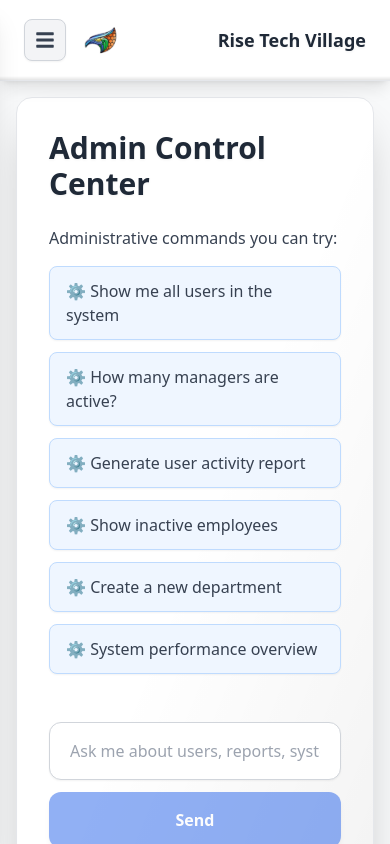
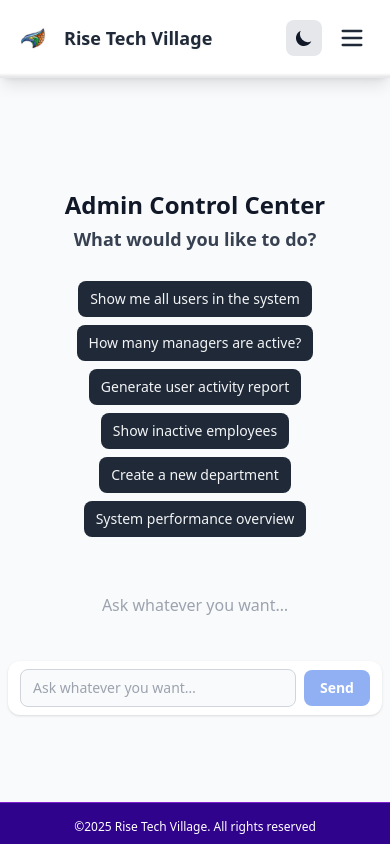
Before and after one commit to rovidudesh/Rise_Employee_Management_System, a Next.js app in the folder app/templates/frontend/: page /admin in a window 390 px wide. Shown: the top 844 px of the page. Built offline with nearby package versions, Linux system fonts and the light colour scheme.

Commit message:
admin ui modified

```diff
--- a/app/templates/frontend/app/admin/page.tsx
+++ b/app/templates/frontend/app/admin/page.tsx
@@ -2,7 +2,6 @@
 import React, { useState } from "react";
 import Header from "../components/admin/Header";
 import Footer from "../components/Footer";
-import SideNavigation from "../components/admin/SideNav";
 import RegisterUserForm from "../components/admin/RegisterForm";
 import Chatbot from "../components/admin/Chatbot";
 import ManageUsersTable from "../components/admin/ManageUsersTable";
@@ -10,9 +9,6 @@ import ProfileDashboard from "../components/admin/ProfileDashboard";
 
 const Page = () => {
   const [activeComponent, setActiveComponent] = useState("chatbot");
-  const [isSidebarOpen, setIsSidebarOpen] = useState(false);
-
-  const toggleSidebar = () => setIsSidebarOpen((prev) => !prev);
 
   const renderContent = () => {
     switch (activeComponent) {
@@ -30,23 +26,16 @@ const Page = () => {
   };
 
   return (
-    <div className="flex flex-col min-h-screen bg-gray-100 dark:bg-slate-900 transition-colors duration-300">
-      <Header onMenuClick={toggleSidebar} showMenuButton={true} />
+    <div className="flex flex-col min-h-screen bg-gray-50 dark:bg-slate-800 transition-colors duration-300">
+      <Header
+        activeComponent={activeComponent}
+        setActiveComponent={setActiveComponent}
+      />
 
       {/* Main Content Area */}
-      <main className="flex-grow flex p-4 gap-6 bg-gray-50 dark:bg-slate-800 transition-colors duration-300">
-        {/* Sidebar with required props */}
-        <SideNavigation
-          activeComponent={activeComponent}
-          setActiveComponent={setActiveComponent}
-          isOpen={isSidebarOpen}
-          onToggle={toggleSidebar}
-        />
-
+      <main className="flex-grow flex bg-gray-50 dark:bg-slate-800 transition-colors duration-300">
         {/* Dynamic Content */}
-        <div className="flex-1 flex justify-center">
-          <div className="w-full">{renderContent()}</div>
-        </div>
+        <div className="flex-1 flex flex-col">{renderContent()}</div>
       </main>
 
       <Footer />
--- a/app/templates/frontend/app/components/admin/Chatbot.tsx
+++ b/app/templates/frontend/app/components/admin/Chatbot.tsx
@@ -84,51 +84,53 @@ const Chatbot = () => {
     setMessages([]);
   };
 
+  // Check if at least one user message has been sent
+  const hasUserMessage = messages.some((msg) => msg.type === "user");
+
+  // Expanded container class for full width, matching employee chatbot
+  const containerClass =
+    "flex flex-col items-center justify-center w-full h-full min-h-[calc(100vh-64px-56px)] px-2 py-4 bg-gray-50 dark:bg-slate-900 transition-colors duration-300" +
+    (hasUserMessage ? " pb-28" : "");
+
   return (
-    <div className="w-full max-w-6xl mx-auto font-inter">
-      <div className="flex justify-center">
-        <div className="w-full max-w-4xl bg-white dark:bg-slate-800 p-8 sm:p-10 md:p-12 rounded-2xl shadow-2xl dark:shadow-2xl dark:shadow-black/50 border border-gray-200 dark:border-gray-700 transition-all duration-300 relative">
-          {/* Enhanced shadow overlay for better depth */}
-          <div className="absolute inset-0 bg-gradient-to-br from-transparent via-transparent to-black/5 dark:to-white/5 rounded-2xl pointer-events-none"></div>
-
-          <div className="relative z-10">
-            <div className="flex justify-between items-center mb-6">
-              <h2 className="text-3xl sm:text-4xl font-bold text-gray-800 dark:text-gray-200 drop-shadow-sm transition-colors duration-300">
+    <div className={containerClass}>
+      <div className="w-full max-w-2xl flex flex-col flex-1 justify-center">
+        {/* Header */}
+        <div className="mb-6 mt-6 text-center">
+          <h1 className="text-2xl sm:text-3xl font-bold text-gray-900 dark:text-white mb-1">
             Admin Control Center
+          </h1>
+          <h2 className="text-lg sm:text-xl font-semibold text-gray-700 dark:text-gray-300 mb-1">
+            What would you like to do?
           </h2>
-              {messages.length > 0 && (
-                <button
-                  onClick={clearChat}
-                  className="px-4 py-2 text-sm bg-gray-100 dark:bg-slate-700 text-gray-600 dark:text-gray-300 rounded-lg hover:bg-gray-200 dark:hover:bg-slate-600 transition-colors duration-200 shadow-sm hover:shadow-md"
-                >
-                  Clear Chat
-                </button>
-              )}
         </div>
-
         {/* Suggested Prompts */}
         {messages.length === 0 && (
-              <div className="mb-6">
-                <p className="text-base font-medium text-gray-700 dark:text-gray-300 mb-4 transition-colors duration-300">
-                  Administrative commands you can try:
-                </p>
-                <div className="grid grid-cols-1 sm:grid-cols-2 gap-3">
+          <div className="flex flex-wrap justify-center gap-2 mb-6">
             {suggestedPrompts.map((prompt, index) => (
               <button
                 key={index}
                 onClick={() => handlePromptClick(prompt)}
                 disabled={isLoading}
-                      className="w-full text-left px-4 py-3 bg-blue-50 dark:bg-blue-900/20 border border-blue-200 dark:border-blue-800 rounded-lg hover:bg-blue-100 dark:hover:bg-blue-900/30 transition-all duration-200 text-base text-gray-700 dark:text-gray-300 disabled:opacity-50 disabled:cursor-not-allowed shadow-sm hover:shadow-md transform hover:-translate-y-0.5"
+                className="px-3 py-2 bg-gray-800 dark:bg-gray-900 text-gray-100 dark:text-gray-200 rounded-lg shadow-none hover:bg-gray-700 dark:hover:bg-gray-800 text-sm font-medium transition-all duration-200 disabled:opacity-50 disabled:cursor-not-allowed"
+                // removed border and shadow
               >
-                      ⚙️ {prompt}
+                {prompt}
               </button>
             ))}
           </div>
+        )}
+        {/* Chat Area - ChatGPT-like bubbles */}
+        <div
+          className={`flex flex-col w-full rounded-xl px-3 py-4 mb-3 gap-2 ${
+            hasUserMessage ? "mb-32" : ""
+          }`}
+        >
+          {messages.length === 0 && (
+            <div className="text-center text-gray-400 dark:text-gray-500 mt-4">
+              <span>Ask whatever you want…</span>
             </div>
           )}
-
-            {/* Chat Messages */}
-            <div className="flex flex-col gap-4 mb-6 max-h-[500px] overflow-y-auto pr-2">
           {messages.map((msg, i) => (
             <div
               key={i}
@@ -137,80 +139,106 @@ const Chatbot = () => {
               }`}
             >
               <div
-                    className={`px-5 py-3 rounded-2xl shadow-sm text-base max-w-[75%] transition-all duration-200 ${
+                className={`whitespace-pre-line text-base max-w-[80%] px-4 py-2
+                  ${
                     msg.type === "user"
-                        ? "bg-blue-600 dark:bg-blue-500 text-white rounded-br-md shadow-md"
-                        : "bg-gray-100 dark:bg-slate-700 text-gray-800 dark:text-gray-200 rounded-bl-md border border-gray-200 dark:border-gray-600"
+                      ? "bg-blue-600 dark:bg-blue-500 text-white rounded-l-2xl rounded-tr-2xl"
+                      : "bg-gray-800 dark:bg-gray-900 text-gray-100 dark:text-gray-200 rounded-r-2xl rounded-tl-2xl"
                   }`}
+                // removed border classes
+                style={{
+                  marginLeft: msg.type === "user" ? "auto" : undefined,
+                  marginRight: msg.type === "user" ? undefined : "auto",
+                }}
               >
-                    {msg.type === "user" ? (
-                      <div className="flex items-center">
-                        <span className="mr-2">👨‍💼</span>
                 {msg.text}
-                      </div>
-                    ) : (
-                      <div className="flex items-start">
-                        <span className="mr-2 mt-0.5">🤖</span>
-                        <div className="whitespace-pre-wrap">{msg.text}</div>
-                      </div>
-                    )}
               </div>
             </div>
           ))}
-
           {isLoading && (
             <div className="flex justify-start">
-                  <div className="px-5 py-3 rounded-2xl rounded-bl-md text-base bg-gray-100 dark:bg-slate-700 text-gray-800 dark:text-gray-200 animate-pulse border border-gray-200 dark:border-gray-600 transition-colors duration-300">
-                    <div className="flex items-center space-x-2">
-                      <span className="mr-2">🤖</span>
-                      <div className="flex space-x-1">
-                        <div className="w-2 h-2 bg-gray-500 dark:bg-gray-400 rounded-full animate-bounce"></div>
-                        <div
-                          className="w-2 h-2 bg-gray-500 dark:bg-gray-400 rounded-full animate-bounce"
-                          style={{ animationDelay: "0.1s" }}
-                        ></div>
-                        <div
-                          className="w-2 h-2 bg-gray-500 dark:bg-gray-400 rounded-full animate-bounce"
-                          style={{ animationDelay: "0.2s" }}
-                        ></div>
-                      </div>
-                      <span>Processing administrative request...</span>
-                    </div>
+              <div className="whitespace-pre-line text-base max-w-[80%] px-4 py-2 bg-gray-800 dark:bg-gray-900 text-gray-100 dark:text-gray-200 rounded-r-2xl rounded-tl-2xl animate-pulse">
+                <span>🤖 Typing…</span>
               </div>
             </div>
           )}
           <div ref={messagesEndRef} />
         </div>
 
-            {/* Input Area */}
-            <div className="flex flex-col sm:flex-row items-stretch sm:items-center space-y-3 sm:space-y-0 sm:space-x-4">
+        {/* Input Bar */}
+        {hasUserMessage ? (
+          <div className="fixed bottom-0 left-0 w-full flex justify-center z-50 bg-transparent">
+            <div className="w-full max-w-2xl px-2 pb-16">
+              <form
+                className="flex items-center gap-2 w-full rounded-xl shadow px-3 py-2 bg-white dark:bg-gray-900"
+                onSubmit={(e) => {
+                  e.preventDefault();
+                  handleSendMessage(inputMessage);
+                }}
+              >
                 <input
                   type="text"
                   value={inputMessage}
                   onChange={(e) => setInputMessage(e.target.value)}
                   onKeyPress={handleKeyPress}
-                placeholder="Ask me about users, reports, system management..."
-                className="flex-1 px-5 py-4 border border-gray-300 dark:border-gray-600 bg-white dark:bg-slate-700 text-gray-900 dark:text-gray-100 rounded-xl focus:ring-2 focus:ring-blue-500 dark:focus:ring-blue-400 focus:border-transparent text-base transition-all duration-200 shadow-sm focus:shadow-md"
+                  placeholder="Ask whatever you want…"
+                  className="flex-1 px-3 py-2 rounded-lg border border-gray-300 dark:border-gray-700 focus:outline-none focus:ring-2 focus:ring-blue-500 dark:focus:ring-blue-400 text-gray-900 dark:text-gray-100 bg-gray-50 dark:bg-gray-800 text-sm"
                   disabled={isLoading}
                 />
                 <button
-                onClick={() => handleSendMessage(inputMessage)}
-                className="bg-blue-600 dark:bg-blue-500 text-white px-8 py-4 rounded-xl text-base font-semibold hover:bg-blue-700 dark:hover:bg-blue-600 transition-all duration-200 shadow-md hover:shadow-lg transform hover:-translate-y-0.5 disabled:opacity-50 disabled:cursor-not-allowed disabled:transform-none"
+                  type="submit"
+                  className="bg-blue-600 dark:bg-blue-500 text-white px-4 py-2 rounded-lg font-semibold hover:bg-blue-700 dark:hover:bg-blue-600 transition disabled:opacity-50 text-sm"
                   disabled={isLoading || !inputMessage.trim()}
                 >
-                {isLoading ? "Processing..." : "Send"}
+                  Send
                 </button>
-            </div>
-
-            {/* Footer Info */}
-            <div className="mt-6 text-center">
-              <p className="text-sm text-gray-500 dark:text-gray-400 transition-colors duration-300">
-                🔧 Administrative commands: user management, reports, system
-                monitoring, and more!
-              </p>
+                {messages.length > 0 && (
+                  <button
+                    type="button"
+                    onClick={clearChat}
+                    className="ml-1 px-3 py-1 text-xs bg-gray-200 dark:bg-gray-700 text-gray-700 dark:text-gray-300 rounded-lg hover:bg-gray-300 dark:hover:bg-gray-600 transition-colors duration-200 shadow"
+                  >
+                    Clear
+                  </button>
+                )}
+              </form>
             </div>
           </div>
-        </div>
+        ) : (
+          <form
+            className="flex items-center gap-2 w-full max-w-2xl rounded-xl shadow px-3 py-2 mt-2 bg-white dark:bg-gray-900"
+            onSubmit={(e) => {
+              e.preventDefault();
+              handleSendMessage(inputMessage);
+            }}
+          >
+            <input
+              type="text"
+              value={inputMessage}
+              onChange={(e) => setInputMessage(e.target.value)}
+              onKeyPress={handleKeyPress}
+              placeholder="Ask whatever you want…"
+              className="flex-1 px-3 py-2 rounded-lg border border-gray-300 dark:border-gray-700 focus:outline-none focus:ring-2 focus:ring-blue-500 dark:focus:ring-blue-400 text-gray-900 dark:text-gray-100 bg-gray-50 dark:bg-gray-800 text-sm"
+              disabled={isLoading}
+            />
+            <button
+              type="submit"
+              className="bg-blue-600 dark:bg-blue-500 text-white px-4 py-2 rounded-lg font-semibold hover:bg-blue-700 dark:hover:bg-blue-600 transition disabled:opacity-50 text-sm"
+              disabled={isLoading || !inputMessage.trim()}
+            >
+              Send
+            </button>
+            {messages.length > 0 && (
+              <button
+                type="button"
+                onClick={clearChat}
+                className="ml-1 px-3 py-1 text-xs bg-gray-200 dark:bg-gray-700 text-gray-700 dark:text-gray-300 rounded-lg hover:bg-gray-300 dark:hover:bg-gray-600 transition-colors duration-200 shadow"
+              >
+                Clear
+              </button>
+            )}
+          </form>
+        )}
       </div>
     </div>
   );
--- a/app/templates/frontend/app/components/admin/Header.tsx
+++ b/app/templates/frontend/app/components/admin/Header.tsx
@@ -1,53 +1,164 @@
-import React from "react";
+import React, { useState } from "react";
 import Image from "next/image";
-import { FaBars } from "react-icons/fa";
+import { Menu, X, LogOut } from "lucide-react";
+import { useRouter, usePathname } from "next/navigation";
+import ThemeToggle from "../ThemeToggle";
+import { logout } from "../../../lib/api";
+import Link from "next/link";
 
-interface HeaderProps {
+const navLinks = [
+  {
+    id: "chatbot",
+    label: "Admin Assistant",
+    href: "/admin",
+  },
+  {
+    id: "register-user",
+    label: "Register Users",
+    href: "/admin/register-user",
+  },
+  {
+    id: "manage-users",
+    label: "Manage Users",
+    href: "/admin/manage-users",
+  },
+  {
+    id: "profile",
+    label: "Admin Profile",
+    href: "/admin/profile",
+  },
+];
+
+const Header: React.FC<{
   onMenuClick?: () => void;
   showMenuButton?: boolean;
-}
-
-const Header: React.FC<HeaderProps> = ({
+  activeComponent?: string;
+  setActiveComponent?: (component: string) => void;
+}> = ({
   onMenuClick,
   showMenuButton = false,
+  activeComponent,
+  setActiveComponent,
 }) => {
+  const [isOpen, setIsOpen] = useState(false);
+  const pathname = usePathname();
+  const router = useRouter();
+
+  const isActive = (href: string): boolean => pathname === href;
+
+  const handleLogout = async () => {
+    try {
+      const response = await logout();
+      if (response.success) {
+        localStorage.removeItem("user");
+        router.push("/");
+      }
+    } catch (error) {
+      console.error("Logout error:", error);
+    } finally {
+      setIsOpen(false);
+    }
+  };
+
   return (
-    <header className="w-full bg-white dark:bg-gray-900 shadow-lg dark:shadow-2xl dark:shadow-black/30 border-b border-gray-200 dark:border-gray-800 py-4 sm:py-5 px-6 sm:px-8 flex items-center justify-between font-inter transition-all duration-300 relative z-10">
+    <nav className="bg-white dark:bg-gray-900 shadow-lg dark:shadow-2xl dark:shadow-black/30 border-b border-gray-200 dark:border-gray-800 transition-all duration-300 relative z-10">
       {/* Enhanced shadow overlay for better depth */}
       <div className="absolute bottom-0 left-0 right-0 h-1 bg-gradient-to-b from-transparent to-black/10 dark:to-black/50 pointer-events-none"></div>
 
-      {/* Left Section: Menu Button (Mobile) + Logo */}
-      <div className="flex items-center space-x-3 relative z-10">
-        {/* Mobile Menu Button - Dark Mode Configured */}
-        {showMenuButton && (
-          <button
-            onClick={onMenuClick}
-            className="lg:hidden p-2.5 rounded-lg bg-gray-100 dark:bg-slate-700 text-gray-700 dark:text-gray-200 hover:bg-gray-200 dark:hover:bg-slate-600 border border-gray-300 dark:border-gray-600 transition-all duration-200 focus:ring-2 focus:ring-blue-500 dark:focus:ring-blue-400 focus:outline-none shadow-sm dark:shadow-md"
-            aria-label="Open menu"
-          >
-            <FaBars size={20} />
-          </button>
-        )}
-
-        {/* Logo */}
-        <div className="w-12 h-12 sm:w-14 sm:h-10 flex items-center justify-center text-white text-xs font-bold">
+      <div className="container mx-auto px-4 sm:px-6 py-4 flex justify-between items-center relative z-10">
+        <div className="flex items-center">
           <Image
             src="/NavImg.svg"
-            alt="Rise Tech Village Logo"
-            width={60}
-            height={40}
-            className="object-contain filter dark:brightness-110 transition-all duration-300"
+            alt="navigation logo"
+            width={36}
+            height={48}
           />
+          <span className="ml-3 text-lg sm:text-xl font-semibold text-gray-800 dark:text-gray-200 transition-colors duration-300 drop-shadow-sm">
+            Rise Tech Village
+          </span>
+        </div>
+
+        {/* Desktop Links */}
+        <div className="hidden md:flex space-x-6 lg:space-x-10 items-center font-inter text-gray-800 dark:text-gray-200 text-base lg:text-lg">
+          <ThemeToggle />
+          {navLinks.map((link) => (
+            <Link
+              key={link.id}
+              href={link.href}
+              className={`pb-2 transition-all duration-200 ${
+                isActive(link.href)
+                  ? "font-semibold border-b-2 border-indigo-600 dark:border-indigo-400 text-indigo-600 dark:text-indigo-400 drop-shadow-sm"
+                  : "hover:text-indigo-600 dark:hover:text-indigo-400 hover:border-indigo-300 dark:hover:border-indigo-500 border-b-2 border-transparent hover:drop-shadow-sm"
+              }`}
+              onClick={() => setActiveComponent && setActiveComponent(link.id)}
+            >
+              {link.label}
+            </Link>
+          ))}
+          <button
+            onClick={handleLogout}
+            className="ml-4 p-2 text-red-600 dark:text-red-400 hover:text-red-700 dark:hover:text-red-300 hover:bg-red-50 dark:hover:bg-red-900/20 rounded-lg transition-all duration-200 hover:shadow-md hover:drop-shadow-sm"
+            aria-label="Logout"
+          >
+            <LogOut size={24} />
+          </button>
+        </div>
+
+        {/* Mobile Menu Button */}
+        <div className="md:hidden flex items-center space-x-2">
+          <ThemeToggle />
+          <button
+            onClick={() => setIsOpen(!isOpen)}
+            className="text-gray-800 dark:text-gray-200 focus:outline-none p-2 rounded-lg hover:bg-gray-100 dark:hover:bg-gray-800 transition-all duration-200 hover:shadow-md hover:drop-shadow-sm"
+            aria-label="Toggle menu"
+          >
+            {isOpen ? <X size={28} /> : <Menu size={28} />}
+          </button>
         </div>
       </div>
 
-      {/* Right Section: Title */}
-      <div className="relative z-10">
-        <h1 className="text-lg sm:text-xl md:text-2xl lg:text-3xl font-bold text-gray-800 dark:text-gray-100 transition-colors duration-300 drop-shadow-sm">
-          Rise Tech Village
-        </h1>
+      {/* Mobile Navigation Links */}
+      <div
+        className={`md:hidden bg-white dark:bg-gray-900 overflow-hidden transition-all duration-500 ease-in-out border-t border-gray-200 dark:border-gray-800 shadow-inner
+          ${
+            isOpen
+              ? "max-h-96 opacity-100 py-6 shadow-lg dark:shadow-2xl dark:shadow-black/30"
+              : "max-h-0 opacity-0 py-0"
+          }
+        `}
+      >
+        {isOpen && (
+          <div className="absolute bottom-0 left-0 right-0 h-1 bg-gradient-to-b from-transparent to-black/10 dark:to-black/50 pointer-events-none"></div>
+        )}
+
+        <div className="flex flex-col items-center space-y-4 sm:space-y-6 font-inter text-gray-800 dark:text-gray-200 px-4 sm:px-6 relative z-10">
+          {navLinks.map((link) => (
+            <Link
+              key={link.id}
+              href={link.href}
+              className={`w-full text-center py-3 sm:py-4 px-4 sm:px-6 rounded-lg text-base sm:text-lg transition-all duration-200 ${
+                isActive(link.href)
+                  ? "font-semibold text-white bg-indigo-600 dark:bg-indigo-500 shadow-md drop-shadow-md"
+                  : "hover:text-indigo-600 dark:hover:text-indigo-400 hover:bg-indigo-50 dark:hover:bg-indigo-900/20 hover:shadow-sm hover:drop-shadow-sm"
+              }`}
+              onClick={() => {
+                setIsOpen(false);
+                setActiveComponent && setActiveComponent(link.id);
+              }}
+            >
+              {link.label}
+            </Link>
+          ))}
+          <button
+            onClick={handleLogout}
+            className="w-full flex items-center justify-center py-3 sm:py-4 px-4 sm:px-6 rounded-lg text-base sm:text-lg transition-all duration-200 text-red-600 dark:text-red-400 hover:text-red-700 dark:hover:text-red-300 hover:bg-red-50 dark:hover:bg-red-900/20 hover:shadow-sm hover:drop-shadow-sm"
+          >
+            <LogOut size={24} className="mr-2" />
+            Logout
+          </button>
+        </div>
       </div>
-    </header>
+    </nav>
   );
 };
 
--- a/app/templates/frontend/app/components/manager/Header.tsx
+++ b/app/templates/frontend/app/components/manager/Header.tsx
@@ -1,18 +1,56 @@
 import React from "react";
 import Image from "next/image";
-import { FaBars } from "react-icons/fa";
+import { useRouter } from "next/navigation";
+import ThemeToggle from "../ThemeToggle";
+import { FaBars, FaSignOutAlt } from "react-icons/fa";
+import { logout } from "../../../lib/api";
 
 interface HeaderProps {
   onMenuClick?: () => void;
   showMenuButton?: boolean;
+  activeComponent: string;
+  setActiveComponent: (component: string) => void;
 }
+
+const navigationItems = [
+  {
+    id: "chatbot",
+    label: "Manager Assistant",
+    description: "AI Assistant for team management",
+    href: "/manager",
+  },
+  {
+    id: "users",
+    label: "My Team",
+    description: "View team members",
+    href: "/manager/all-tasks",
+  },
+];
 
 const Header: React.FC<HeaderProps> = ({
   onMenuClick,
   showMenuButton = false,
+  activeComponent,
+  setActiveComponent,
 }) => {
+  const router = useRouter();
+
+  const handleLogout = async () => {
+    try {
+      const response = await logout();
+      if (response.success) {
+        localStorage.removeItem("user");
+        router.push("/");
+      } else {
+        console.error("Logout failed:", response.message);
+      }
+    } catch (error) {
+      console.error("Logout error:", error);
+    }
+  };
+
   return (
-    <header className="w-full bg-white dark:bg-gray-900 shadow-lg border-b border-gray-200 dark:border-gray-800 py-4 sm:py-5 px-4 sm:px-6 lg:px-8 flex items-center justify-between font-inter transition-colors duration-300 relative z-10">
+    <header className="w-full bg-white dark:bg-gray-900 shadow-lg border-b border-gray-200 dark:border-gray-800 py-4 px-4 sm:px-6 lg:px-8 flex items-center justify-between font-inter transition-colors duration-300 z-10">
       {/* Left Section: Menu Button (Mobile) + Logo */}
       <div className="flex items-center space-x-3">
         {/* Mobile Menu Button - Dark Mode Configured */}
@@ -38,11 +76,33 @@ const Header: React.FC<HeaderProps> = ({
         </div>
       </div>
 
-      {/* Right Section: Title */}
-      <div>
-        <h1 className="text-lg sm:text-xl md:text-2xl lg:text-3xl font-bold text-gray-800 dark:text-gray-100 transition-colors duration-300">
-          Rise Tech Village
-        </h1>
+      {/* Right Section: Theme Toggle, Navigation & Logout */}
+      <div className="flex items-center space-x-2">
+        <ThemeToggle />
+        <nav className="flex space-x-2 sm:space-x-4">
+          {navigationItems.map((item) => (
+            <button
+              key={item.id}
+              onClick={() => setActiveComponent(item.id)}
+              className={`flex items-center px-3 py-2 rounded transition-all duration-200
+                ${
+                  activeComponent === item.id
+                    ? "bg-indigo-50 dark:bg-indigo-900/50 border-b-2 border-indigo-500 text-indigo-700 dark:text-indigo-300"
+                    : "hover:bg-gray-50 dark:hover:bg-slate-700 text-gray-700 dark:text-gray-300"
+                }
+              `}
+            >
+              <span className="font-medium">{item.label}</span>
+            </button>
+          ))}
+        </nav>
+        <button
+          onClick={handleLogout}
+          className="flex items-center px-3 py-2 rounded-lg transition-colors duration-200 text-red-600 dark:text-red-400 hover:text-red-700 dark:hover:text-red-300 hover:bg-red-50 dark:hover:bg-red-900/20"
+        >
+          <FaSignOutAlt className="mr-2" />
+          <span className="hidden sm:inline"></span>
+        </button>
       </div>
     </header>
   );
```
Also changed, not shown: app/templates/frontend/app/admin/manage-users/page.tsx (+1 -7 lines), app/templates/frontend/app/admin/profile/page.tsx (+1 -6 lines), app/templates/frontend/app/admin/register-user/page.tsx (+1 -7 lines), app/templates/frontend/app/components/employee/Chatbot.tsx (+10 -14 lines), app/templates/frontend/app/manager/page.tsx (+7 -13 lines), 1 other file (tests, documents, lock files or other folders). Lines whose indentation alone changed are shown as unchanged.
